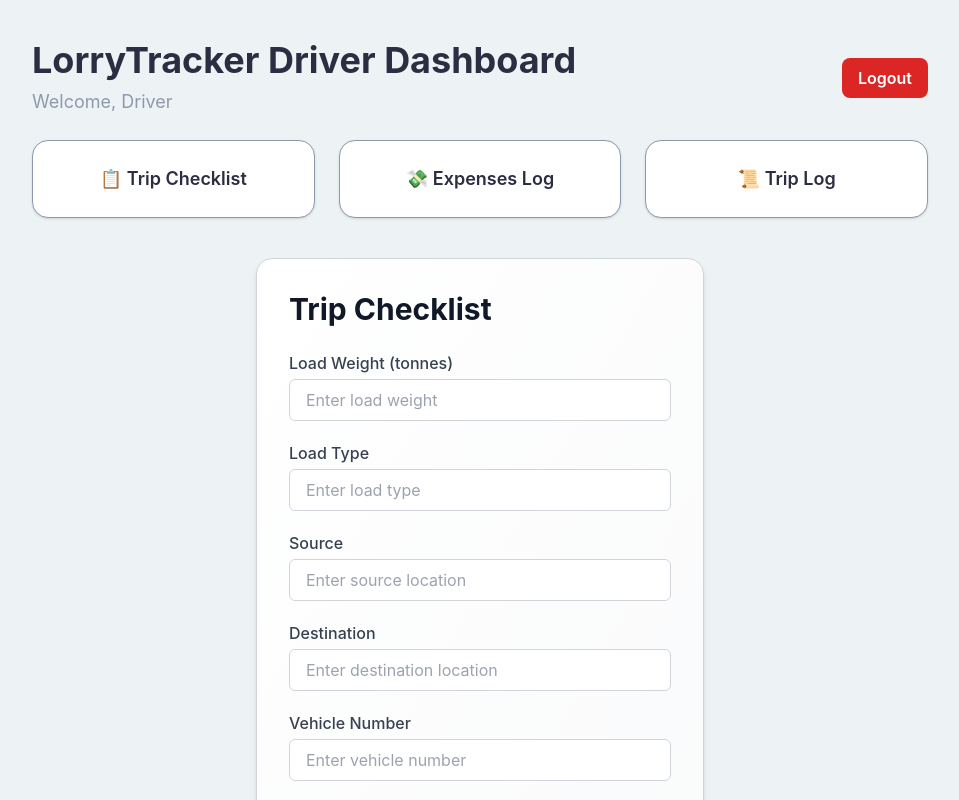
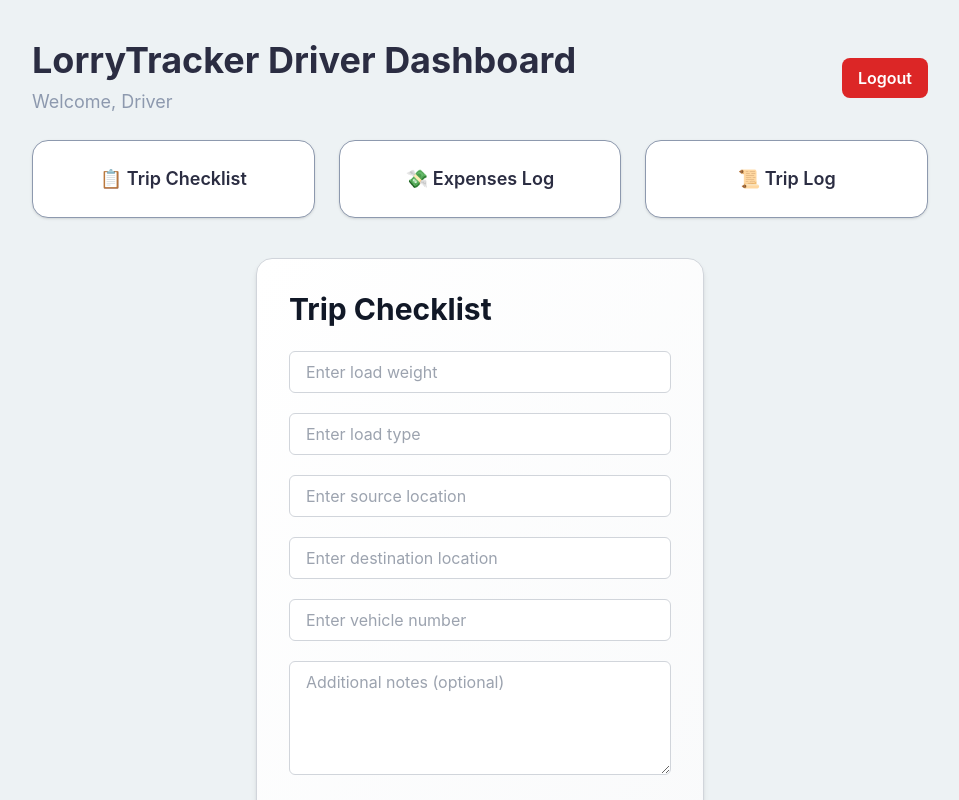
Before and after one commit to Yaswanth000gsyr/Lorry-Tracker, a React (Create React App) app in the folder logistics-app/: page /driver-dashboard/driver-trips in a window 1280 px wide. Shown: the top 800 px of the page, without its empty margins (160-1119 px from the left). Built offline with nearby package versions, Linux system fonts and the light colour scheme; the HTML template or start-up script is replaced by a standard one.

Commit message:
Update TripChecklistForm.jsx

```diff
--- a/logistics-app/src/components/TripChecklistForm.jsx
+++ b/logistics-app/src/components/TripChecklistForm.jsx
@@ -1,5 +1,8 @@
 import React, { useState } from "react";
 import axios from "axios";
+
+// ✅ Use environment variable for the API URL
+const API_URL = 'https://lorry-tracker-backend.onrender.com';
 
 const TripChecklistForm = () => {
   const [formData, setFormData] = useState({
@@ -21,18 +24,12 @@ const TripChecklistForm = () => {
     e.preventDefault();
     try {
       const token = localStorage.getItem("token");
-      await axios.post("http://localhost:5000/api/trip-checklist", formData, {
+      // ✅ Use the API_URL variable
+      await axios.post(`${API_URL}/api/trip-checklist`, formData, {
         headers: { Authorization: `Bearer ${token}` },
       });
       setSuccess("Trip checklist submitted successfully!");
-      setFormData({
-        loadWeight: "",
-        loadType: "",
-        source: "",
-        destination: "",
-        vehicleNumber: "",
-        notes: "",
-      });
+      setFormData({ loadWeight: "", loadType: "", source: "", destination: "", vehicleNumber: "", notes: "" });
       setError("");
     } catch (err) {
       setError(err.response?.data?.message || "Failed to submit checklist");
@@ -43,140 +40,16 @@ const TripChecklistForm = () => {
   return (
     <div className="bg-gradient-to-br from-white to-gray-50 p-8 rounded-2xl shadow-md border border-gray-300 max-w-md mx-auto mt-10">
       <h3 className="text-3xl font-bold text-gray-900 mb-6">Trip Checklist</h3>
-
-      {error && (
-        <div className="bg-red-50 border-l-4 border-red-400 text-red-700 p-3 mb-4 rounded">
-          {error}
-        </div>
-      )}
-      {success && (
-        <div className="bg-green-50 border-l-4 border-green-400 text-green-700 p-3 mb-4 rounded">
-          {success}
-        </div>
-      )}
-
+      {error && <div className="bg-red-50 border-l-4 border-red-400 text-red-700 p-3 mb-4 rounded">{error}</div>}
+      {success && <div className="bg-green-50 border-l-4 border-green-400 text-green-700 p-3 mb-4 rounded">{success}</div>}
       <form onSubmit={handleSubmit} className="space-y-5">
-        <div>
-          <label
-            htmlFor="loadWeight"
-            className="block mb-1 font-medium text-gray-700"
-          >
-            Load Weight (tonnes)
-          </label>
-          <input
-            type="number"
-            id="loadWeight"
-            name="loadWeight"
-            value={formData.loadWeight}
-            onChange={handleChange}
-            required
-            min="0"
-            step="0.1"
-            placeholder="Enter load weight"
-            className="w-full px-4 py-2 border border-gray-300 rounded-md focus:outline-none focus:ring-2 focus:ring-green-500"
-          />
-        </div>
-
-        <div>
-          <label
-            htmlFor="loadType"
-            className="block mb-1 font-medium text-gray-700"
-          >
-            Load Type
-          </label>
-          <input
-            type="text"
-            id="loadType"
-            name="loadType"
-            value={formData.loadType}
-            onChange={handleChange}
-            required
-            placeholder="Enter load type"
-            className="w-full px-4 py-2 border border-gray-300 rounded-md focus:outline-none focus:ring-2 focus:ring-green-500"
-          />
-        </div>
-
-        <div>
-          <label
-            htmlFor="source"
-            className="block mb-1 font-medium text-gray-700"
-          >
-            Source
-          </label>
-          <input
-            type="text"
-            id="source"
-            name="source"
-            value={formData.source}
-            onChange={handleChange}
-            required
-            placeholder="Enter source location"
-            className="w-full px-4 py-2 border border-gray-300 rounded-md focus:outline-none focus:ring-2 focus:ring-green-500"
-          />
-        </div>
-
-        <div>
-          <label
-            htmlFor="destination"
-            className="block mb-1 font-medium text-gray-700"
-          >
-            Destination
-          </label>
-          <input
-            type="text"
-            id="destination"
-            name="destination"
-            value={formData.destination}
-            onChange={handleChange}
-            required
-            placeholder="Enter destination location"
-            className="w-full px-4 py-2 border border-gray-300 rounded-md focus:outline-none focus:ring-2 focus:ring-green-500"
-          />
-        </div>
-
-        <div>
-          <label
-            htmlFor="vehicleNumber"
-            className="block mb-1 font-medium text-gray-700"
-          >
-            Vehicle Number
-          </label>
-          <input
-            type="text"
-            id="vehicleNumber"
-            name="vehicleNumber"
-            value={formData.vehicleNumber}
-            onChange={handleChange}
-            required
-            placeholder="Enter vehicle number"
-            className="w-full px-4 py-2 border border-gray-300 rounded-md focus:outline-none focus:ring-2 focus:ring-green-500"
-          />
-        </div>
-
-        <div>
-          <label
-            htmlFor="notes"
-            className="block mb-1 font-medium text-gray-700"
-          >
-            Notes
-          </label>
-          <textarea
-            id="notes"
-            name="notes"
-            value={formData.notes}
-            onChange={handleChange}
-            rows={4}
-            placeholder="Additional notes (optional)"
-            className="w-full px-4 py-2 border border-gray-300 rounded-md focus:outline-none focus:ring-2 focus:ring-green-500"
-          />
-        </div>
-
-        <button
-          type="submit"
-          className="w-full bg-green-600 text-white py-3 rounded-md hover:bg-green-700 transition"
-        >
-          Submit Checklist
-        </button>
+        <input type="number" id="loadWeight" name="loadWeight" value={formData.loadWeight} onChange={handleChange} required min="0" step="0.1" placeholder="Enter load weight" className="w-full px-4 py-2 border border-gray-300 rounded-md" />
+        <input type="text" id="loadType" name="loadType" value={formData.loadType} onChange={handleChange} required placeholder="Enter load type" className="w-full px-4 py-2 border border-gray-300 rounded-md" />
+        <input type="text" id="source" name="source" value={formData.source} onChange={handleChange} required placeholder="Enter source location" className="w-full px-4 py-2 border border-gray-300 rounded-md" />
+        <input type="text" id="destination" name="destination" value={formData.destination} onChange={handleChange} required placeholder="Enter destination location" className="w-full px-4 py-2 border border-gray-300 rounded-md" />
+        <input type="text" id="vehicleNumber" name="vehicleNumber" value={formData.vehicleNumber} onChange={handleChange} required placeholder="Enter vehicle number" className="w-full px-4 py-2 border border-gray-300 rounded-md" />
+        <textarea id="notes" name="notes" value={formData.notes} onChange={handleChange} rows={4} placeholder="Additional notes (optional)" className="w-full px-4 py-2 border border-gray-300 rounded-md" />
+        <button type="submit" className="w-full bg-green-600 text-white py-3 rounded-md hover:bg-green-700 transition">Submit Checklist</button>
       </form>
     </div>
   );
```
